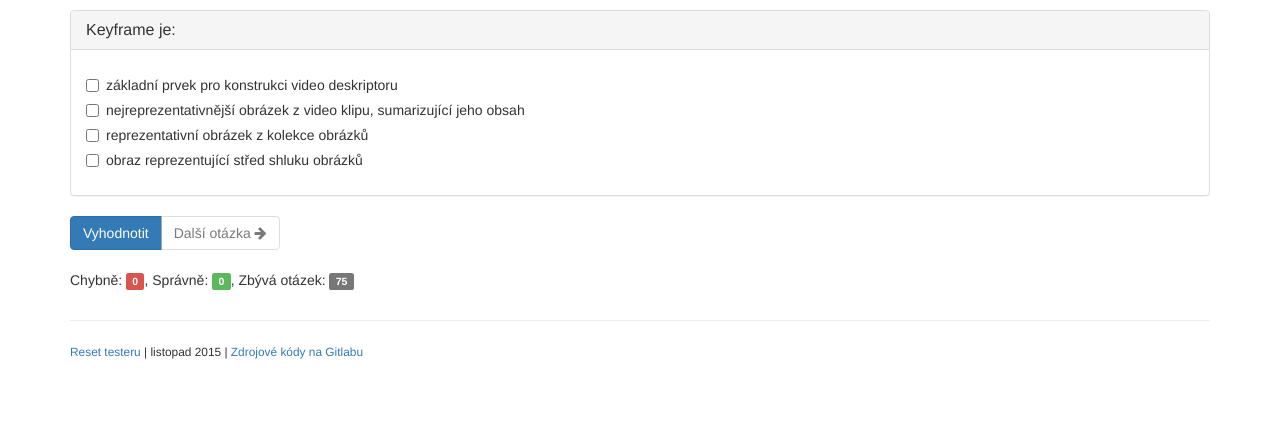
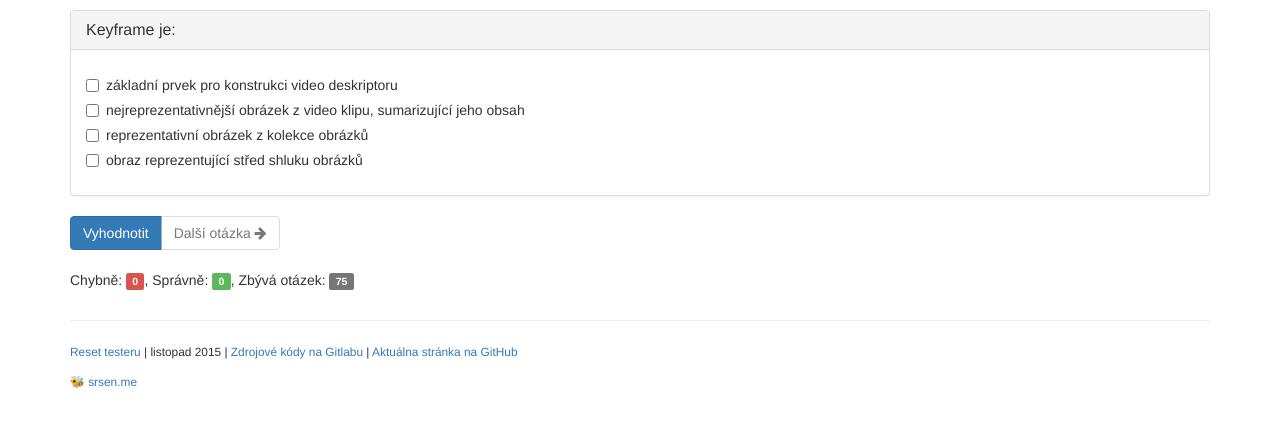
Before and after one commit to AlesSrsen/vmm-tester, a plain HTML site: page index.html in a window 1280 px wide. Drawn offline with nearby package versions, Linux system fonts and the light colour scheme; some packages are replaced by stand-ins of ours.

Commit message:
chore: Add information about the repo and personal site

```diff
--- a/index.html
+++ b/index.html
@@ -152,6 +152,19 @@
                         <a href="https://gitlab.com/turimenrat/paa-tester-2" target="_blank">
                             Zdrojové kódy na Gitlabu
                         </a>
+                        |
+                        <a href="https://github.com/AlesSrsen/vmm-tester" target="_blank">
+                            Aktuálna stránka na GitHub
+                        </a>
+                    </small>
+                </p>
+            </div>
+        </div>
+        <div class="row">
+            <div class="col-md-12">
+                <p>
+                    <small>
+                        <a href="https://srsen.me" target="_blank">🐝 srsen.me</a>
                     </small>
                 </p>
 
```
Also changed, not shown: 1 other file.
